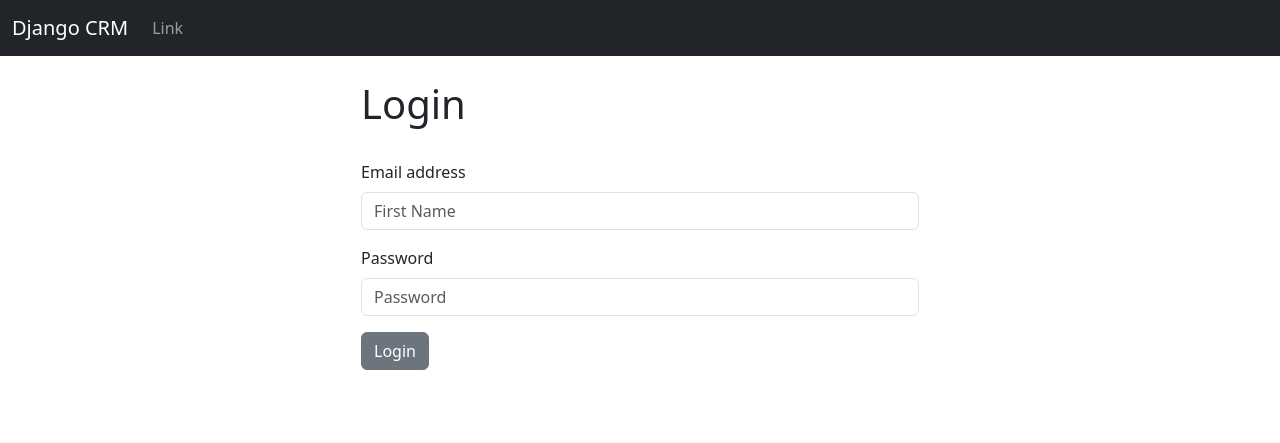
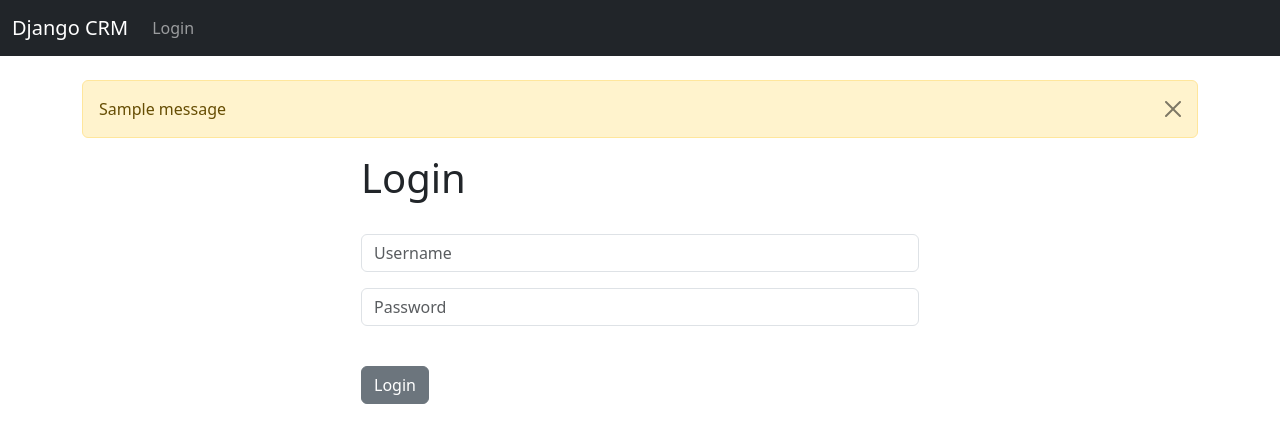
Before and after one commit to ron-ligsay/django-app, a Django app: template website/templates/home.html in a window 1280 px wide. Shown: the top 443 px of the page. Run offline with Django 4.2, Linux system fonts and the light colour scheme; the template is opened without the code that fills it, so the values that code supplies are empty; one stand-in notice (Sample message) is shown.

Commit message:
login logout

````diff
--- a/website/templates/base.html
+++ b/website/templates/base.html
@@ -10,6 +10,14 @@
     {% include 'navbar.html' %}
     <div class="container">
         <br>
+        {% if messages %}
+            {% for message in messages %}
+                <div class="alert alert-warning alert-dismissible fade show" role="alert">
+                  {{ message }}
+                  <button type="button" class="btn-close" data-bs-dismiss="alert" aria-label="Close"></button>
+                </div>
+            {% endfor %}
+        {% endif %}
         {% block content %}
 
         {% endblock content %}
--- a/website/templates/home.html
+++ b/website/templates/home.html
@@ -4,31 +4,40 @@
 
 {% block content %}
 
+{% if user.is_authenticated %}
+
+<h1>Hello World!</h1>
+
+{% else %}
+
 <div class="col-md-6 offset-md-3">
     <h1>Login</h1>
     <br>
-    <form action="POST" action="{% url 'home' %}">
+    <form method="POST" action="{% url 'home' %}">
         {% csrf_token %}
         <form>
             <div class="mb-3">
-              <label for="exampleInputEmail1" class="form-label">Email address</label>
+              <!--label for="exampleInputEmail1" class="form-label">Email address</label-->
               <!--input type="email" class="form-control" id="exampleInputEmail1" aria-describedby="emailHelp"-->
-              <input type="text" class="form-control" name="first_name" placeholder="First Name">
+              <input type="text" class="form-control" name="username", placeholder="Username" required>
               <!--div id="emailHelp" class="form-text">We'll never share your email with anyone else.</-->
             </div>
             <div class="mb-3">
-              <label for="exampleInputPassword1" class="form-label" >Password</label>
+              <!--label for="exampleInputPassword1" class="form-label" >Password</label-->
               <!--input type="password" class="form-control" id="exampleInputPassword1"-->
-              <input type="password" class="form-control" name="Password" placeholder="Password">
+              <input type="password" class="form-control" name="password", placeholder="Password" required>
             </div>
             <!--div class="mb-3 form-check">
               <input type="checkbox" class="form-check-input" id="exampleCheck1">
               <label class="form-check-label" for="exampleCheck1">Check me out</label>
             </div-->
+            <br>
             <button type="submit" class="btn btn-secondary">Login</button>
           </form>
     </form>
 </div>
 
+{% endif %}
+
 {% endblock content %}
 ```
--- a/website/templates/navbar.html
+++ b/website/templates/navbar.html
@@ -9,9 +9,18 @@
           <!--li class="nav-item">
             <a class="nav-link active" aria-current="page" href="#">Home</a>
           </li-->
+
+          {% if user.is_authenticated %}
+
           <li class="nav-item">
-            <a class="nav-link" href="#">Link</a>
+            <a class="nav-link" href="{% url 'logout' %}">Logout</a>
           </li>
+
+          {% else %}
+          <li class="nav-item">
+            <a class="nav-link" href="{% url 'home' %}">Login</a>
+          </li>
+          {% endif %}
 
           <!--li class="nav-item dropdown">
             <a class="nav-link dropdown-toggle" href="#" role="button" data-bs-toggle="dropdown" aria-expanded="false">
--- a/website/urls.py
+++ b/website/urls.py
@@ -21,5 +21,5 @@ from . import views
 urlpatterns = [
     path('', views.home, name='home'),
     #path('login/', views.login_user, name='login'),
-    path('logout/', views.logout_user, name='logout'),
+    path('logout/', views.logout_user, name='logout')
 ]
````
Also changed, not shown: website/views.py (+28 -4 lines).
